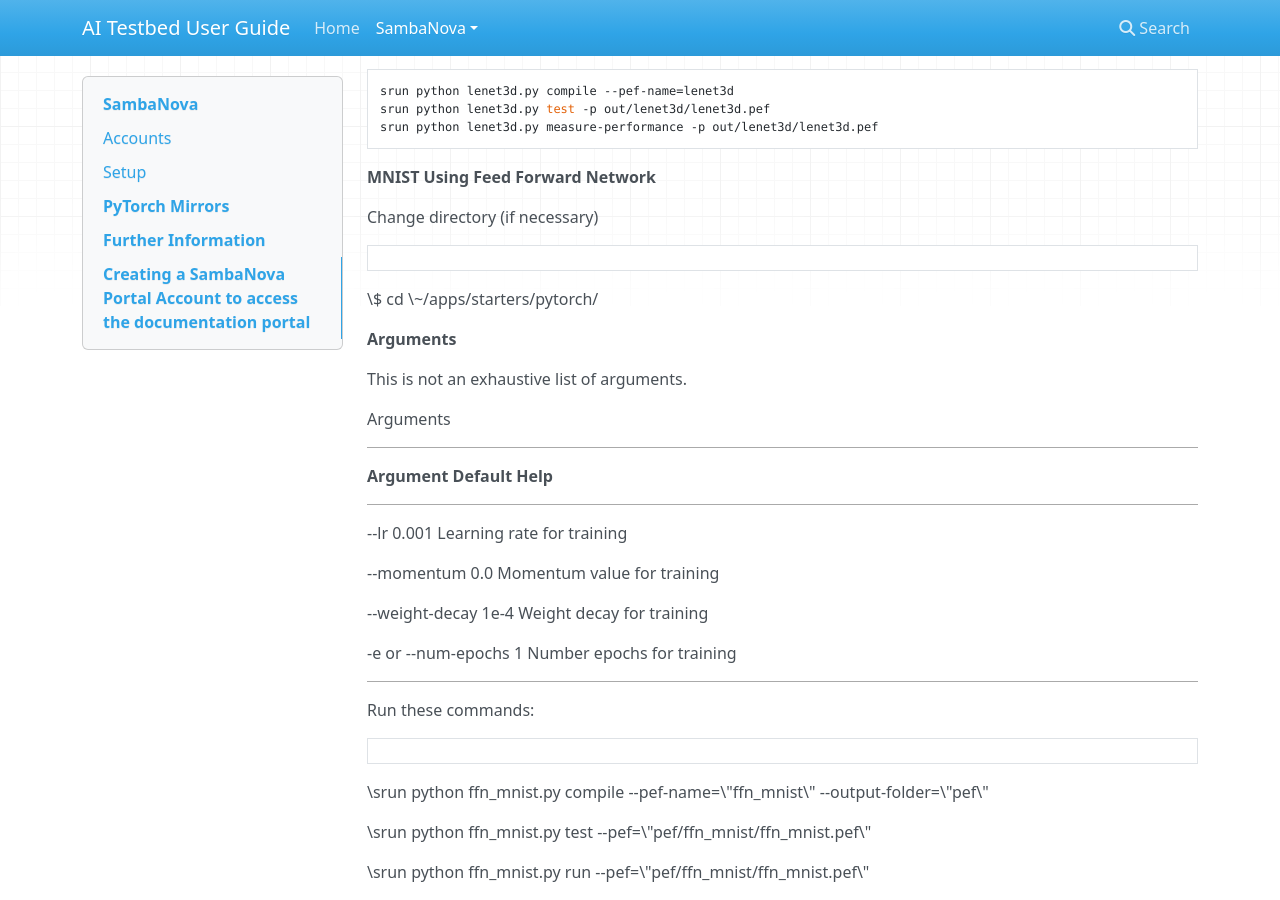
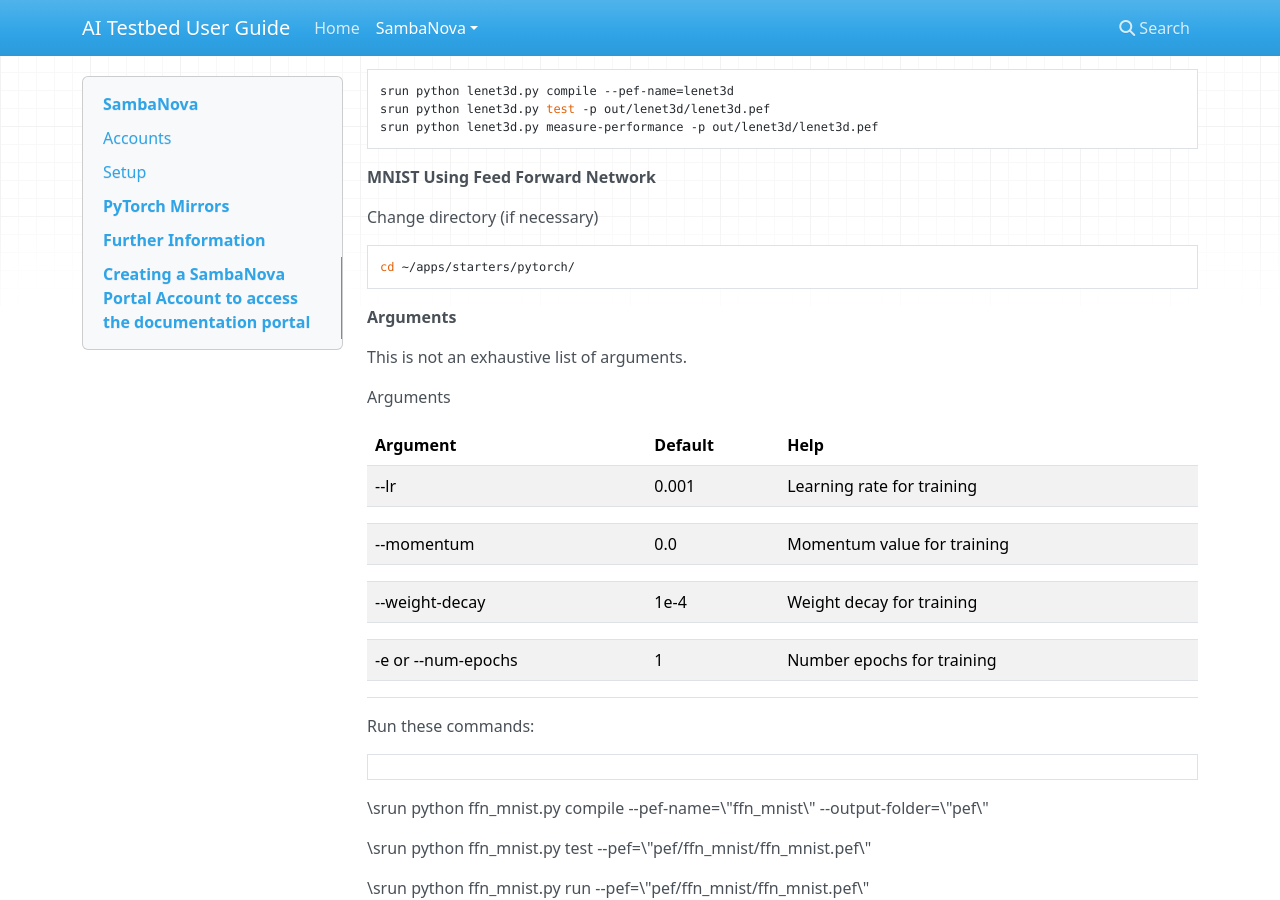
Before and after one commit to argonne-lcf/ai-testbed-userdocs, an MkDocs documentation site: the page built from docs/sambanova/sambanova.md, in a window 1280 px wide and 900 px high, scrolled down 6319 px. Built offline with MkDocs 1.6.1, drawn with Linux system fonts in a browser that asks for light colours; nearby versions of some CDN libraries.

Commit message:
Working sambanova.md.

````diff
--- a/docs/sambanova/sambanova.md
+++ b/docs/sambanova/sambanova.md
@@ -192,35 +192,35 @@
 |------------------------|-----------|--------------------------------|
 | --b                    | 1         | Batch size for training        |
 |                        |           |                                |
-| \--mb                  | None      | Microbatch size for training   |
+| --mb                   | None      | Microbatch size for training   |
 |                        |           |                                |
 |                        |           | **Note: Do not use or set only |
 |                        |           | to 1.**                        |
 |                        |           |                                |
-| \--lr                  | 0.01      | Learning rate for training     |
+| --lr                   | 0.01      | Learning rate for training     |
 |                        |           |                                |
-| \--momentum            | 0.0       | Momentum value for training    |
+| --momentum             | 0.0       | Momentum value for training    |
 |                        |           |                                |
-| \--weight-decay        | 0.01      | Weight decay for training      |
+| --weight-decay         | 0.01      | Weight decay for training      |
 |                        |           |                                |
-| \-n,                   | 100       | Number of iterations to run    |
-| \--num-iterations      |           | the pef for                    |
+| -n,                    | 100       | Number of iterations to run    |
+| --num-iterations       |           | the pef for                    |
 |                        |           |                                |
-| \-e,                   | 1         | Number epochs for training     |
-| \--num-epochs          |           |                                |
+| -e,                    | 1         | Number epochs for training     |
+| --num-epochs           |           |                                |
 |                        |           |                                |
-| \--log-path            | 'check    | Log path                       |
+| --log-path             | 'check    | Log path                       |
 |                        | points'   |                                |
 |                        |           |                                |
-| \--data-path           | './data'  | Data path                      |
+| --data-path            | './data'  | Data path                      |
 |                        |           |                                |
 |                        |           |                                |
-| \--num-workers         | 0         | Number of workers              |
+| --num-workers          | 0         | Number of workers              |
 |                        |           |                                |
-| \--measure-train-      | None      | Measure training performance   |
+| --measure-train-       | None      | Measure training performance   |
 | performance            |           |                                |
 |                        |           |                                |
-| \--data-folder         | 'mnist_   | Folder containing mnist data   |
+| --data-folder          | 'mnist_   | Folder containing mnist data   |
 |                        | data'     |                                |
 |                        |           |                                |
 
@@ -341,15 +341,13 @@
 srun python lenet3d.py measure-performance -p out/lenet3d/lenet3d.pef
 ```
 
-
 **MNIST Using Feed Forward Network**
 
 Change directory (if necessary)
 
 ```bash
+cd ~/apps/starters/pytorch/
 ```
-
-\$ cd \~/apps/starters/pytorch/
 
 **Arguments**
 
@@ -357,17 +355,16 @@
 
 Arguments
 
-  --------------------------------------------------------------------------
-  **Argument**            **Default**   **Help**
-  ----------------------- ------------- ------------------------------------
-  \--lr                   0.001         Learning rate for training
-
-  \--momentum             0.0           Momentum value for training
-
-  \--weight-decay         1e-4          Weight decay for training
-
-  -e or \--num-epochs     1             Number epochs for training
-  --------------------------------------------------------------------------
+| Argument               | Default      | Help                           |
+|------------------------|--------------|--------------------------------|
+| --lr                   | 0.001        | Learning rate for training     |
+|                        |              |                                |
+| --momentum             | 0.0          | Momentum value for training    |
+|                        |              |                                |
+| --weight-decay         | 1e-4         | Weight decay for training      |
+|                        |              |                                |
+| -e or --num-epochs     | 1            | Number epochs for training     |
+|                        |              |                                |
 
 Run these commands:
 
````
